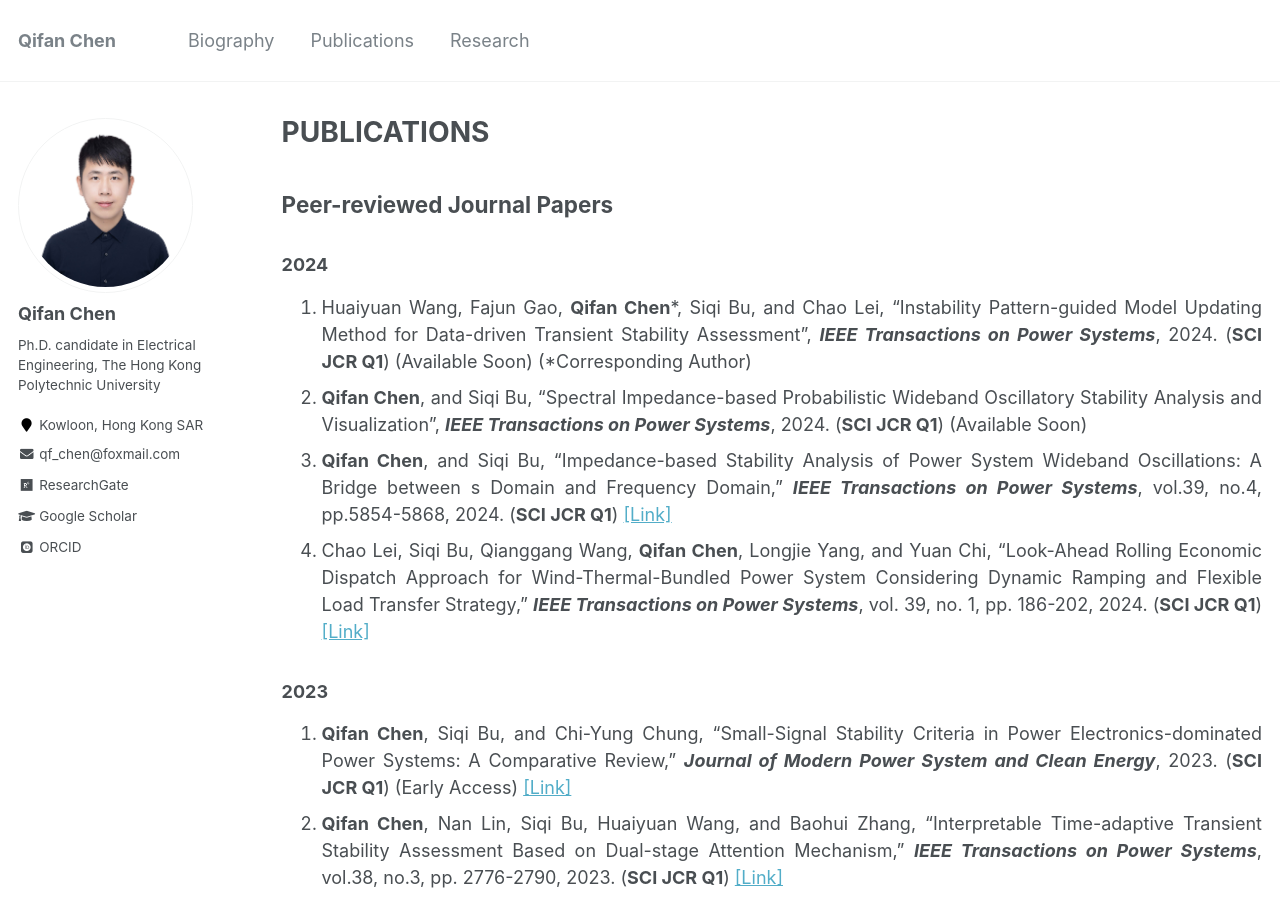
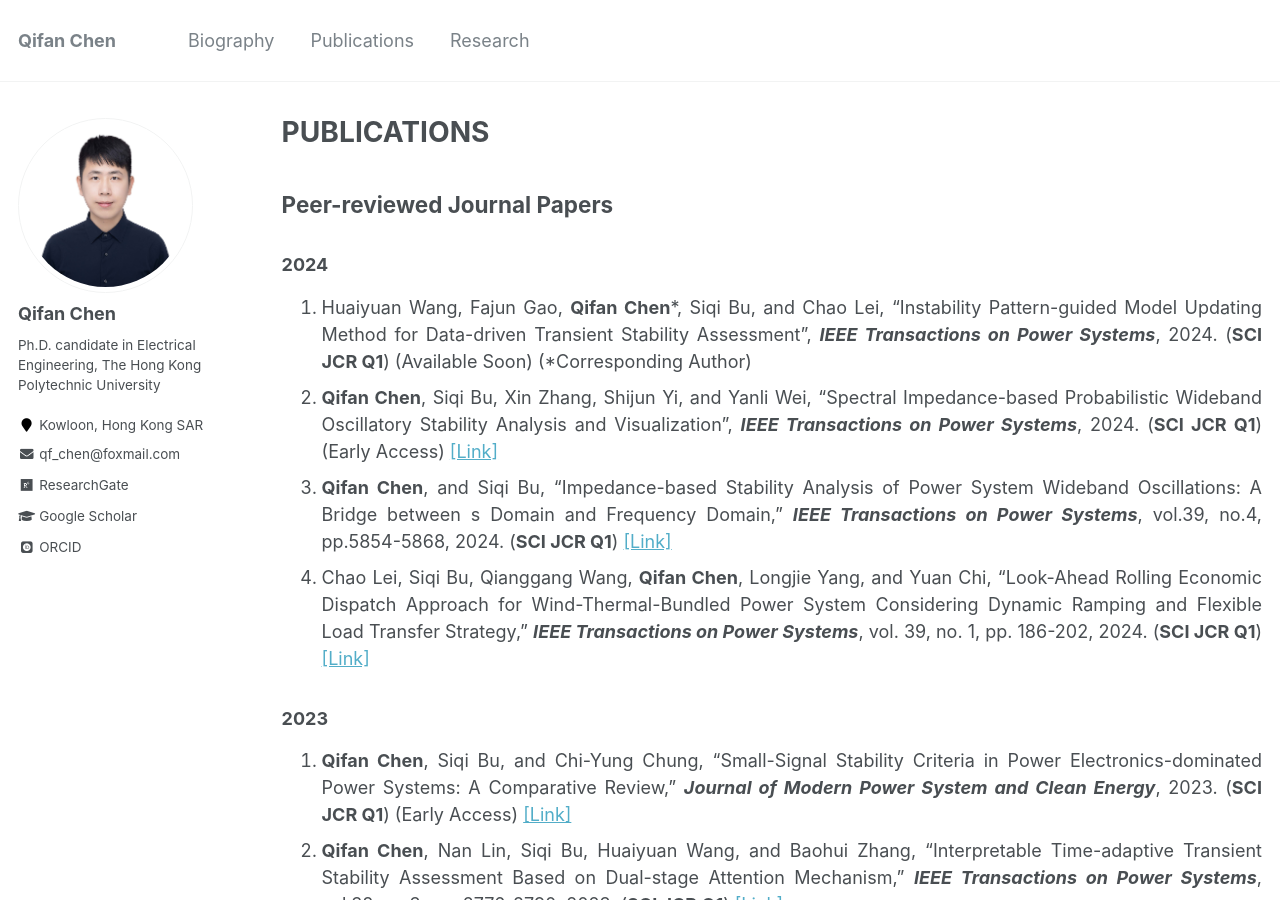
Before and after one commit to ChQf/ChQf.github.io, a Jekyll site: the page built from _pages/publications.md, in a window 1280 px wide and 900 px high. Built offline with Jekyll 4.4.1, drawn with Linux system fonts in a browser that asks for light colours; some web fonts are replaced.

Commit message:
Update publications.md

```diff
--- a/_pages/publications.md
+++ b/_pages/publications.md
@@ -9,7 +9,7 @@ author_profile: true
 
 ### 2024
 1. Huaiyuan Wang, Fajun Gao, **Qifan Chen**\*, Siqi Bu, and Chao Lei, “Instability Pattern-guided Model Updating Method for Data-driven Transient Stability Assessment”, ***IEEE Transactions on Power Systems***, 2024. (**SCI JCR Q1**) (Available Soon) (*Corresponding Author) <br>
-2. **Qifan Chen**, and Siqi Bu, "Spectral Impedance-based Probabilistic Wideband Oscillatory Stability Analysis and Visualization", ***IEEE Transactions on Power Systems***, 2024. (**SCI JCR Q1**) (Available Soon)<br>
+2. **Qifan Chen**, Siqi Bu, Xin Zhang, Shijun Yi, and Yanli Wei, "Spectral Impedance-based Probabilistic Wideband Oscillatory Stability Analysis and Visualization", ***IEEE Transactions on Power Systems***, 2024. (**SCI JCR Q1**) (Early Access) [[Link]](https://ieeexplore.ieee.org/document/10582543){:target="_blank"}<br>
 3. **Qifan Chen**, and Siqi Bu, "Impedance-based Stability Analysis of Power System Wideband Oscillations: A Bridge between s Domain and Frequency Domain," ***IEEE Transactions on Power Systems***, vol.39, no.4, pp.5854-5868, 2024. (**SCI JCR Q1**) [[Link]](https://ieeexplore.ieee.org/document/10360322){:target="_blank"}<br>
 4. Chao Lei, Siqi Bu, Qianggang Wang, **Qifan Chen**, Longjie Yang, and Yuan Chi, “Look-Ahead Rolling Economic Dispatch Approach for Wind-Thermal-Bundled Power System Considering Dynamic Ramping and Flexible Load Transfer Strategy,” ***IEEE Transactions on Power Systems***, vol. 39, no. 1, pp. 186-202, 2024. (**SCI JCR Q1**) [[Link]](https://ieeexplore.ieee.org/document/10026349){:target="_blank"}<br>
 {: .text-justify}
```
